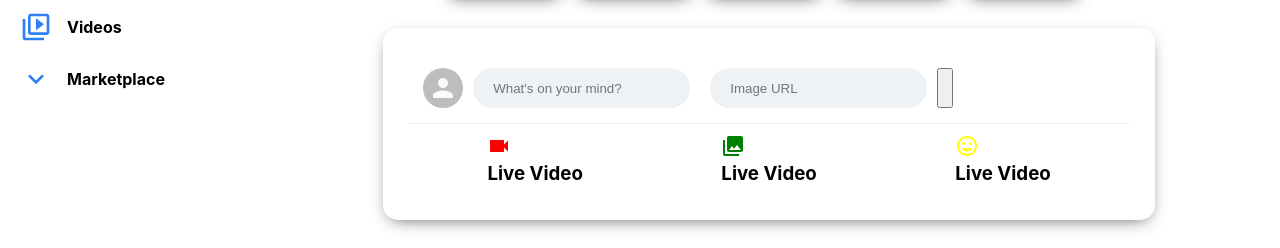
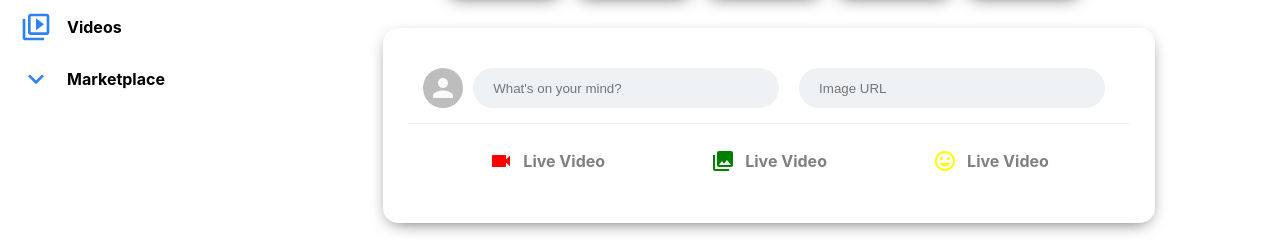
Before and after one commit to GpGardner/fb-clone, a React (Create React App) app: page / in a window 1280 px wide. Shown: the part 310-558 px from the top of the page. Built offline with nearby package versions, Linux system fonts and the light colour scheme.

Commit message:
Finishing styles

```diff
--- a/src/Components/CreatePost.css
+++ b/src/Components/CreatePost.css
@@ -31,6 +31,33 @@
 
 .createPost-bottom{
 	display: flex;
-	padding: 10px;
-	justify-content: space-around;
+	justify-content: space-evenly;
 }
+
+.createPost-option {
+	padding: 20px;
+	display: flex;
+	align-items: center;
+	color: gray;
+	margin: 5px;
+}
+
+
+.createPost-top > form > button {
+	display: none;
+}
+
+.createPost-input {
+	flex: 1;
+}
+
+.createPost-option > h3 {
+	font-size: medium;
+	margin-left: 10px;
+	cursor: pointer;
+}
+
+.createPost-option:hover {
+	background-color: #eff2f5;
+	border-radius: 20px;
+}
```
